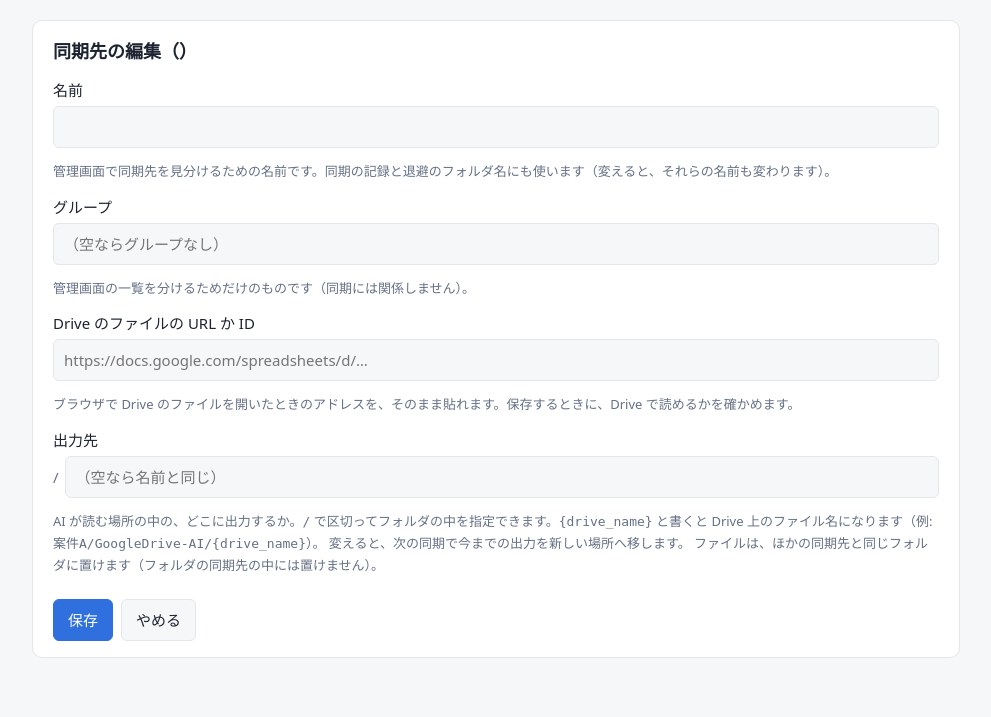
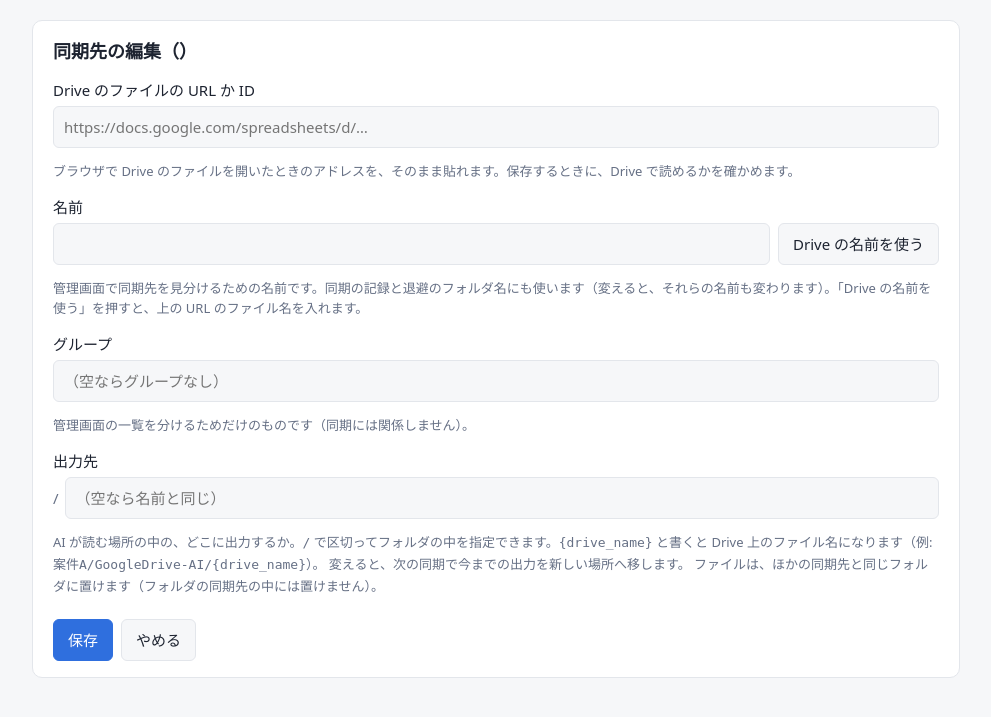
Before and after one commit to akiyakun/cloud-drive-sync, a Python web app: template cds_admin/templates/target_form.html in a window 1280 px wide. Shown: the part 49-766 px from the top of the page, without its empty margins (144-1135 px from the left). Run offline with Jinja, Linux system fonts and the light colour scheme; the template is opened without the code that fills it, so the values that code supplies are empty.

Commit message:
別ウィンドウを画面の中央に、Drive の名前を同期先の名前に使うボタン、グループ内の字下げ
Co-Authored-By: Claude Opus 5.5 <noreply@anthropic.com>

```diff
--- a/cds_admin/__init__.py
+++ b/cds_admin/__init__.py
@@ -1,3 +1,3 @@
 """CloudDrive-Sync の管理画面（ブラウザから同期の状態を見たり、設定を変えたりする）"""
 
-__version__ = "0.4.1"
+__version__ = "0.4.2"
--- a/cds_admin/static/app.js
+++ b/cds_admin/static/app.js
@@ -23,7 +23,12 @@
     link.addEventListener("click", function (event) {
       const url = new URL(link.href, location.href);
       url.searchParams.set("popup", "1");
-      const win = window.open(url.toString(), "cds-target", "popup,width=760,height=880");
+      // Center the window on the screen the browser is on
+      const width = Math.min(760, screen.availWidth), height = Math.min(880, screen.availHeight);
+      const left = Math.round((screen.availLeft || 0) + (screen.availWidth - width) / 2);
+      const top = Math.round((screen.availTop || 0) + (screen.availHeight - height) / 2);
+      const win = window.open(url.toString(), "cds-target",
+        "popup,width=" + width + ",height=" + height + ",left=" + left + ",top=" + top);
       if (win) { event.preventDefault(); win.focus(); }
     });
   });
@@ -43,6 +48,32 @@
     if (done.dataset.autoClose === "true") setTimeout(function () { window.close(); }, 1500);
   }
 
+  // "Use the Drive name": look up the Drive folder/file name from the URL field and put it in the name field.
+  const useName = document.getElementById("use-drive-name");
+  if (useName) {
+    const result = document.getElementById("drive-name-result");
+    useName.addEventListener("click", async function () {
+      const drive = document.getElementById("drive").value.trim();
+      if (!drive) { result.textContent = "先に Drive の URL か ID を入れてください。"; return; }
+      useName.disabled = true;
+      result.textContent = "Drive に問い合わせています…";
+      try {
+        const query = new URLSearchParams({ drive: drive, kind: useName.dataset.kind });
+        const res = await fetch("/api/drive-name?" + query.toString(), { credentials: "same-origin", cache: "no-store" });
+        if (res.status === 401) { result.textContent = "ログインが切れました。ログインし直してください。"; return; }
+        const data = await res.json();
+        if (!res.ok) { result.textContent = data.error; return; }
+        document.getElementById("name").value = data.name;
+        result.textContent = data.name === data.drive_name ? "Drive の名前を入れました。"
+          : "Drive の名前「" + data.drive_name + "」から、使えない文字などを直して入れました。";
+      } catch (e) {
+        result.textContent = "Drive の名前を取得できませんでした。";
+      } finally {
+        useName.disabled = false;
+      }
+    });
+  }
+
   // New target: put the group name at the head of the output path while the user has not edited it.
   const group = document.getElementById("group");
   const output = document.querySelector("input[data-group-prefix]");
--- a/cds_admin/static/style.css
+++ b/cds_admin/static/style.css
@@ -67,6 +67,11 @@ code { font-size: 13px; word-break: break-all; }
 pre.log { white-space: pre-wrap; word-break: break-all; font-size: 13px; background: var(--bg); padding: 12px; border-radius: 6px; max-height: 70vh; overflow: auto; }
 tr.group-row th, tr.group-row td { background: var(--info-bg); font-weight: 700; padding-top: 8px; }
 tr.group-row td { font-weight: normal; }
+table.targets tr:not(.group-row) td:first-child { padding-left: calc(8px + 1.5em); }
+.with-button { display: flex; gap: 8px; align-items: center; }
+.with-button input { flex: 1; }
+.with-button button { margin-top: 0; white-space: nowrap; }
 table.targets tbody + tbody tr.group-row th, table.targets tbody + tbody tr.group-row td { border-top: 12px solid var(--card); }
 .note { margin-top: 16px; padding: 10px 14px; border-left: 3px solid var(--warn); background: var(--warn-bg); border-radius: 6px; font-size: 14px; }
 .note p { margin: 6px 0 0; }
+#drive-name-result:empty { display: none; }
--- a/cds_admin/targets.py
+++ b/cds_admin/targets.py
@@ -61,6 +61,12 @@ def parse_group(text):
 def group_names(data):
     """設定にあるグループ（書いてある順、重なりなし）"""
     return list(dict.fromkeys(t["group"] for _, t in list_targets(data) if t.get("group")))
+
+
+def suggest_name(drive_name):
+    """Drive 上の名前から、同期先の名前の候補を作る（使えない文字を _ にし、先頭の . を取り、長さをそろえる）"""
+    name = sync.safe_name((drive_name or "").lstrip(".")).strip()[:MAX_NAME_LENGTH].strip()
+    return name if name and name != "_" else ""
 
 
 def parse_drive_id(text):
--- a/cds_admin/templates/target_form.html
+++ b/cds_admin/templates/target_form.html
@@ -11,20 +11,24 @@
     {% if popup %}<input type="hidden" name="popup" value="1">{% endif %}
     {% if values.original %}<input type="hidden" name="original" value="{{ values.original }}">{% endif %}
 
+    <label for="drive">Drive の{{ "フォルダ" if kind == "folder" else "ファイル" }}の URL か ID</label>
+    <input id="drive" name="drive" type="text" value="{{ values.drive or '' }}" autocomplete="off" required
+      placeholder="{{ 'https://drive.google.com/drive/folders/…' if kind == 'folder' else 'https://docs.google.com/spreadsheets/d/…' }}">
+    <p class="muted small">ブラウザで Drive の{{ "フォルダ" if kind == "folder" else "ファイル" }}を開いたときのアドレスを、そのまま貼れます。保存するときに、Drive で読めるかを確かめます。
+      {% if mode == "edit" %}別の{{ "フォルダ" if kind == "folder" else "ファイル" }}に変えると、前の{{ "フォルダ" if kind == "folder" else "ファイル" }}の出力は、次の同期で退避へ移ります。{% endif %}</p>
+
     <label for="name">名前</label>
-    <input id="name" name="name" type="text" value="{{ values.name or '' }}" maxlength="64" required>
-    <p class="muted small">管理画面で同期先を見分けるための名前です。同期の記録と退避のフォルダ名にも使います（変えると、それらの名前も変わります）。</p>
+    <div class="with-button">
+      <input id="name" name="name" type="text" value="{{ values.name or '' }}" maxlength="64" required>
+      <button type="button" id="use-drive-name" data-kind="{{ kind }}">Drive の名前を使う</button>
+    </div>
+    <p class="muted small" id="drive-name-result" aria-live="polite"></p>
+    <p class="muted small">管理画面で同期先を見分けるための名前です。同期の記録と退避のフォルダ名にも使います（変えると、それらの名前も変わります）。「Drive の名前を使う」を押すと、上の URL の{{ "フォルダ名" if kind == "folder" else "ファイル名" }}を入れます。</p>
 
     <label for="group">グループ</label>
     <input id="group" name="group" type="text" value="{{ values.group or '' }}" maxlength="40" list="group-list" placeholder="（空ならグループなし）">
     <datalist id="group-list">{% for g in groups %}<option value="{{ g }}">{% endfor %}</datalist>
     <p class="muted small">管理画面の一覧を分けるためだけのものです（同期には関係しません）。{% if mode == "new" %}出力先が空か、グループ名のままなら、出力先の頭にグループ名を入れます。{% endif %}</p>
-
-    <label for="drive">Drive の{{ "フォルダ" if kind == "folder" else "ファイル" }}の URL か ID</label>
-    <input id="drive" name="drive" type="text" value="{{ values.drive or '' }}" autocomplete="off" required
-      placeholder="{{ 'https://drive.google.com/drive/folders/…' if kind == 'folder' else 'https://docs.google.com/spreadsheets/d/…' }}">
-    <p class="muted small">ブラウザで Drive の{{ "フォルダ" if kind == "folder" else "ファイル" }}を開いたときのアドレスを、そのまま貼れます。保存するときに、Drive で読めるかを確かめます。
-      {% if mode == "edit" %}別の{{ "フォルダ" if kind == "folder" else "ファイル" }}に変えると、前の{{ "フォルダ" if kind == "folder" else "ファイル" }}の出力は、次の同期で退避へ移ります。{% endif %}</p>
 
     <label for="output">出力先</label>
     <div class="path-input"><span class="muted">{{ output_label }}/</span>
--- a/docker-compose.yaml
+++ b/docker-compose.yaml
@@ -1,7 +1,7 @@
 services:
   cloud-drive-sync:
     build: .
-    image: cloud-drive-sync:0.4.1
+    image: cloud-drive-sync:0.4.2
     container_name: cloud-drive-sync
     # Admin UI (port 8000 inside) and the scheduler stay up; each sync runs as a child process
     restart: unless-stopped
```
Also changed, not shown: cds_admin/app.py (+17 -0 lines), docs/admin.md (+3 -2 lines), tests/test_targets.py (+14 -0 lines).
